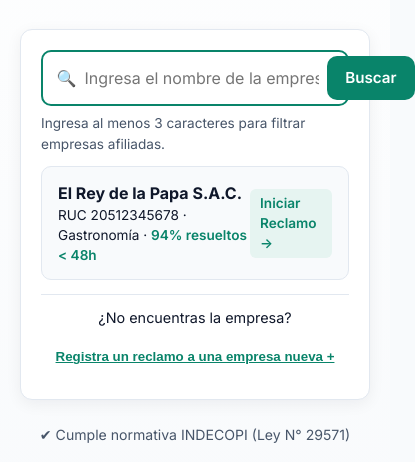
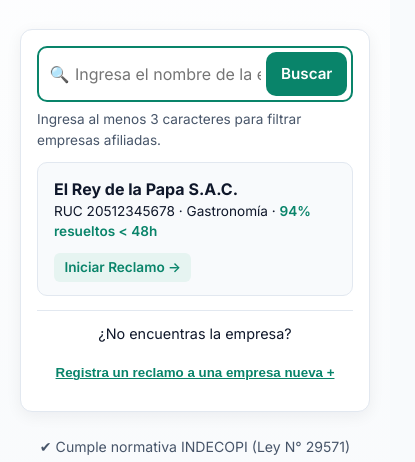
Before and after one commit to MyxelzDev/ReclAI-Landing-Page, a plain HTML site: page pages/index.html in a window 390 px wide. Shown: the part 379-841 px from the top of the page, 415 px wide, since content can reach past the window. Drawn offline with Linux system fonts and the light colour scheme.

Commit message:
Bug fix 1
Arreglado el bug del botón de buscar empresa en teléfono

```diff
--- a/css/styles.css
+++ b/css/styles.css
@@ -34,6 +34,7 @@ body {
   background-color: var(--bg-main);
   color: var(--text-main);
   line-height: 1.5;
+  overflow-x: hidden;
 }
 
 .sr-only {
@@ -257,15 +258,27 @@ body {
   border-radius: 10px;
   padding: 0.25rem 0.35rem 0.25rem 0.85rem;
   background: #fff;
+  width: 100%;
+}
+
+.search-icon {
+  flex-shrink: 0;
 }
 
 .search-input-group input {
   flex: 1;
+  min-width: 0;
+  width: 100%;
   border: none;
   font-size: 1rem;
   font-family: inherit;
   min-height: 44px;
   outline: none;
+  background: transparent;
+}
+
+.search-input-group .btn {
+  flex-shrink: 0;
 }
 
 .helper-text {
@@ -286,11 +299,17 @@ body {
   display: flex;
   align-items: center;
   justify-content: space-between;
+  gap: 0.75rem;
   padding: 0.85rem 1rem;
   border: 1px solid var(--border);
   border-radius: 10px;
   background: var(--bg-main);
   cursor: pointer;
+}
+
+.company-item .meta-tag {
+  flex-shrink: 0;
+  white-space: nowrap;
 }
 
 .company-item:hover {
@@ -320,7 +339,6 @@ body {
   color: var(--text-muted);
 }
 
-/* Workspace Demo */
 .workspace-section {
   padding: 2.5rem 0 4rem;
 }
@@ -406,7 +424,6 @@ body {
   font-weight: 600;
 }
 
-/* Chat Multimodal */
 .chat-messages {
   padding: 1.25rem;
   max-height: 410px;
@@ -494,6 +511,7 @@ body {
 
 .chat-input-form input {
   flex: 1;
+  min-width: 0;
   border: 1px solid var(--border);
   border-radius: 10px;
   padding: 0 0.9rem;
@@ -567,7 +585,6 @@ body {
   margin-bottom: 0.6rem;
 }
 
-/* B2B KPIs & Semaforización (Mockup 4) */
 .kpi-grid {
   display: grid;
   grid-template-columns: repeat(4, 1fr);
@@ -849,6 +866,7 @@ body {
 
 .tracking-form input {
   flex: 1;
+  min-width: 0;
   min-height: 44px;
   padding: 0 0.9rem;
   border: 1px solid var(--border);
@@ -983,6 +1001,20 @@ body {
   .nav-links.open {
     display: flex;
   }
+  .search-card {
+    padding: 1rem;
+  }
+  .search-input-group {
+    padding: 0.25rem 0.25rem 0.25rem 0.65rem;
+    gap: 0.35rem;
+  }
+  .search-input-group .btn {
+    padding: 0.5rem 0.85rem;
+  }
+  .company-item {
+    flex-direction: column;
+    align-items: flex-start;
+  }
   .steps-grid, .stepper {
     grid-template-columns: 1fr;
   }
```
